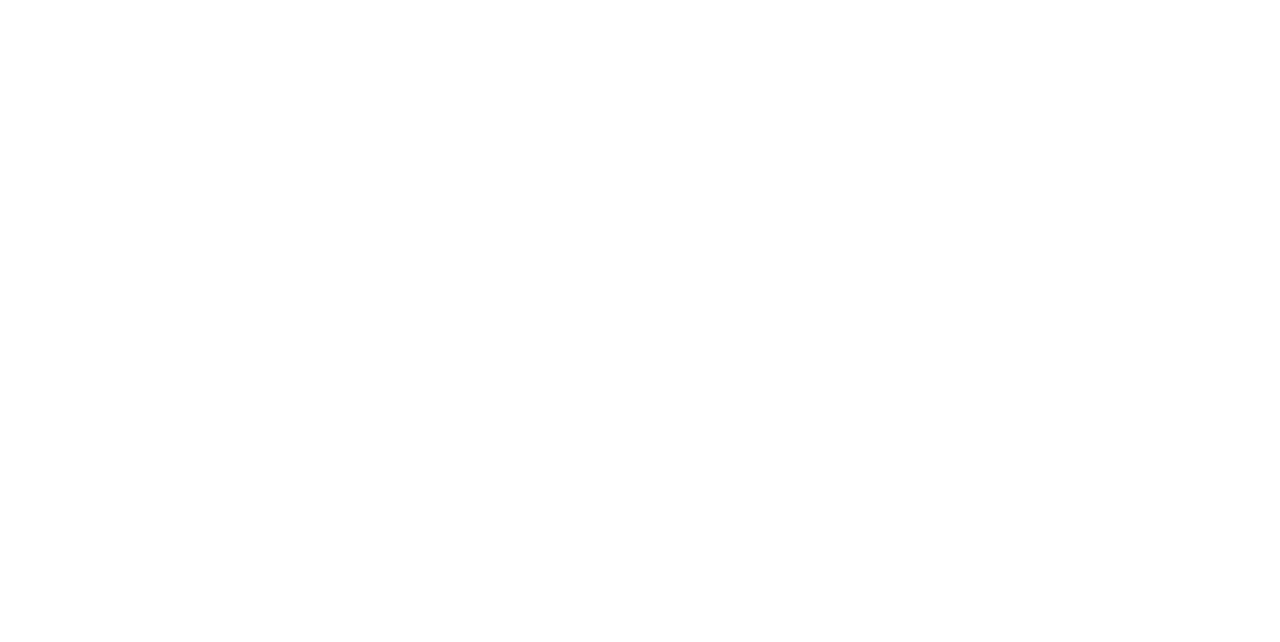
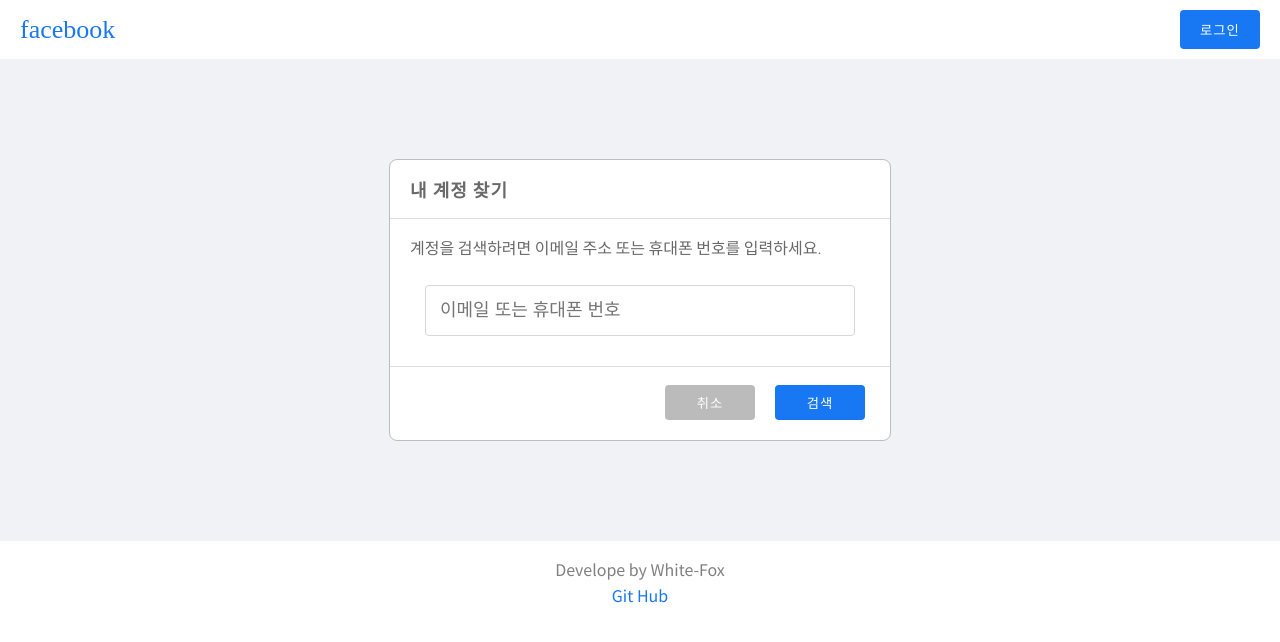
Before and after one commit to white-fox-git/Clone_FaceBook, a React (Vite) app in the folder Face Book/: page /identify in a window 1280 px wide. Before the commit this address had no page. Shown: the top 642 px of the page. Built offline with nearby package versions, Linux system fonts and the light colour scheme; a web font is replaced by a local one.

Commit message:
identify 페이지  UI 작업 완료

```diff
--- a/Face Book/src/css/component.module.css
+++ b/Face Book/src/css/component.module.css
@@ -6,7 +6,7 @@
 {
     text-align: center;
     padding-top: 20px;
-    font-family: var(--Nanum);
+    font-family: var(--Noto);
     color: gray;
 }
 
--- a/Face Book/src/css/default.css
+++ b/Face Book/src/css/default.css
@@ -1,4 +1,4 @@
-@import url('https://fonts.googleapis.com/css2?family=Nanum+Gothic:wght@400;700;800&display=swap');
+@import url('https://fonts.googleapis.com/css2?family=Noto+Sans+KR:wght@100;300;400;500;700;900&display=swap');
 
 @font-face {
     font-family: 'face';
@@ -9,5 +9,6 @@
 {
     --main-color : #1877F2;
     --hover-color: #176ddd;
-    --Nanum : 'Nanum Gothic';
+    --black-color: #696969;
+    --Noto : 'Noto Sans KR';
 }
--- /dev/null
+++ b/Face Book/src/css/identify.module.css
@@ -0,0 +1,176 @@
+@import url('./default.css');
+
+.header
+{
+    display: flex;
+    padding: 10px;
+    padding-left: 20px;
+    padding-right: 20px;
+    box-shadow: 0px 0px 1px 5px rgb(0, 0, 0);
+    justify-content: space-between;
+    align-items: center ;
+}
+
+.headerLogo
+{
+    font-family: 'face';
+    color: var(--main-color);
+    font-size: 26px;
+    -webkit-user-select:none;
+    -moz-user-select:none;
+    -ms-user-select:none;
+    user-select:none
+}
+
+.header button
+{
+    padding: 10px;
+    width: 80px;
+    border: 0;
+    border-radius: 4px;
+    background-color: var(--main-color);
+    color: white;
+    font-family: var(--Noto);
+    letter-spacing: 1px;
+    font-weight: 300;
+    cursor: pointer;
+    transition: 0.3s;
+}
+
+.header button:hover
+{
+    background-color: var(--hover-color);
+}
+
+.main
+{
+    padding-top: 100px;
+    background-color: #F0F2F5;
+    font-family: var(--Noto);
+    padding-bottom: 100px;
+}
+
+.formBox
+{
+    width: 90%;
+    min-width: 470px;
+    max-width: 500px;
+    padding-top: 20px;
+    padding-bottom: 20px;
+    background-color: white;
+    border: 1px solid rgb(189, 189, 189);
+    border-radius: 8px;
+    margin: 0 auto;
+}
+
+.formTitle
+{
+    margin-left: 20px;
+    margin-bottom: 20px;
+    font-weight: 600;
+    letter-spacing: 1px;
+    font-size: 18px;
+    color: var(--black-color);
+}
+
+.formBox hr
+{
+    border:0;
+    border-top: 1px solid rgb(223, 223, 223);
+}
+
+.input
+{
+    display: block;
+    padding: 14px;
+    font-size: 18px;
+    width: 80%;
+    border-radius: 4px;
+    border: 1px solid rgb(214, 214, 214);
+    margin: 10px auto;
+    margin-top: 30px;
+    margin-bottom: 30px;
+    color: gray;
+    font-weight: 300;
+}
+
+.input:focus
+{
+    outline: none;
+    border: 1px solid var(--main-color);
+}
+
+.formBox p
+{
+    margin: 20px;
+    font-weight: 300;
+    color: var(--black-color);
+}
+
+.buttonBox
+{
+    width: 90%;
+    margin: 0 auto;
+    display: flex;
+    justify-content: end;
+}
+
+.buttonBox button
+{
+    padding: 8px;
+    width: 90px;
+    margin-top: 10px;
+    margin-left: 20px;
+    cursor: pointer;
+    border: 0;
+    border-radius: 4px;
+    font-family: var(--Noto);
+    color: white;
+    background-color: var(--main-color);
+    transition: 0.3s;
+    letter-spacing: 1px;
+    font-weight: 300;
+}
+
+.buttonBox button:hover
+{
+    background-color: var(--hover-color);
+}
+
+.buttonBox button:first-child
+{
+    background-color: rgb(187, 187, 187);
+}
+
+.buttonBox button:first-child:hover
+{
+    background-color: rgb(145, 145, 145);
+}
+
+.verificationAlertBox
+{
+    margin: 20px;
+    padding: 14px;
+    background-color: #ffe0e0;
+    border: 1px solid #ff9c9c;
+    animation-name: fade;
+    animation-duration: 0.5s;
+}
+
+.verificationAlertBox p
+{
+    font-size: 14px;
+    margin: 0;
+    margin-top: 10px;
+}
+
+@keyframes fade
+{
+    from{
+        opacity: 0;
+    }
+
+    to{
+        opacity: 100;
+    }
+}
--- a/Face Book/src/css/login.module.css
+++ b/Face Book/src/css/login.module.css
@@ -26,7 +26,7 @@
     margin-top: 20px;
     line-height: 1.5em;
     font-size: 24px;
-    font-family: var(--Nanum);
+    font-family: var(--Noto);
     font-weight: 400;
 }
 
@@ -38,7 +38,6 @@
 .loginBox
 {
     width: 340px;
-    height: 300px;
     background-color: white;
     border: 1px solid rgb(189, 189, 189);
     border-radius: 8px;
@@ -54,6 +53,8 @@
     border-radius: 4px;
     border: 1px solid rgb(214, 214, 214);
     margin-bottom: 10px;
+    color: gray;
+    font-weight: 300;
 }
 
 .input:focus
@@ -70,8 +71,8 @@
     padding: 14px;
     font-size: 18px;
     background-color: var(--main-color);
-    font-family: var(--Nanum);
-    font-weight: 700;
+    font-family: var(--Noto);
+    font-weight: 500;
     color: white;
     letter-spacing: 2px;
     cursor: pointer;
@@ -107,8 +108,8 @@
     border-radius: 4px;
     background-color: #42B72A;
     color: white;
-    font-family: var(--Nanum);
-    font-weight: 700;
+    font-family: var(--Noto);
+    font-weight: 500;
     color: white;
     letter-spacing: 2px;
     font-size: 18px;
@@ -139,22 +140,6 @@
     color: var(--hover-color);
 }
 
-.footer
-{
-    text-align: center;
-    padding-top: 20px;
-    font-family: var(--Nanum);
-    color: gray;
-}
-
-.a
-{
-    display: block;
-    margin-top: 10px;
-    text-decoration: none;
-    color: var(--main-color);
-}
-
 @media screen and (min-width: 900px) {
     .main
     {
--- /dev/null
+++ b/Face Book/src/page/identify.tsx
@@ -0,0 +1,59 @@
+/** identify 비밀번호 찾기 페이지 */
+
+import Footer from '../component/footer';
+import style from '../css/identify.module.css';
+import { useState } from 'react';
+import { useNavigate } from 'react-router-dom';
+
+const Idenfify = () => {
+
+    let navigate = useNavigate();
+
+    /** 이메일 또는 전화번호를 입력받는 State */
+    const [id, setId] = useState<string | number | readonly string[] | undefined>('');
+    const [verificationAlert, setVerificationAlert] = useState<Boolean>(false);
+
+    /** 입력된 ID의 유효성 검증*/
+    const verification = () => {
+        if(id == '')
+        {
+            setVerificationAlert(true); // 경고창 생성
+            document.getElementById('input')?.focus(); // input 태그로 focus 이동
+            setTimeout(() => {setVerificationAlert(false)}, 4000); // 4초 후 경고창을 닫는다.
+        }
+    }
+
+    return (
+        <>
+            <header className={style.header}>
+                <h4 className={style.headerLogo}>facebook</h4>
+                <button onClick={() => navigate('/')}>로그인</button>
+            </header>
+            <main className={style.main}>
+                <div className={style.formBox}>
+                    <h4 className={style.formTitle}>내 계정 찾기</h4>
+                    <hr />
+                    {
+                        verificationAlert == true ?
+                        <div className={style.verificationAlertBox}>
+                            <h5>필드를 하나 이상 입력하세요.</h5>
+                            <p>회원님의 계정을 검색할 수 있도록 적어도 한 개의 필드를 입력하세요.</p>
+                        </div>
+                        :
+                        null
+                    }
+                    <p>계정을 검색하려면 이메일 주소 또는 휴대폰 번호를 입력하세요.</p>
+                    <input id="input" type="text" placeholder='이메일 또는 휴대폰 번호' className={style.input} value={id} onChange={(e) => setId(e.target.value)}/>
+                    <hr />
+                    <div className={style.buttonBox}>
+                        <button onClick={() => navigate('/')}>취소</button>
+                        <button onClick={() => verification()}>검색</button>
+                    </div>
+                </div>
+            </main>
+            <Footer />
+        </>
+    )
+}
+
+export default Idenfify;
--- a/Face Book/src/page/login.tsx
+++ b/Face Book/src/page/login.tsx
@@ -25,7 +25,7 @@
                         <input type="text" placeholder="이메일 및 전화번호" className={style.input} value={id} onChange={(e) => {setId(e.target.value)}}/>
                         <input type="password" placeholder="비밀번호" className={style.input} value={pwd} onChange={(e) => {setPwd(e.target.value)}}/>
                         <button className={style.loginBtn}>로그인</button>
-                        <Link to="" className={style.forgotPwd}>비밀번호를 잊으셨나요?</Link>
+                        <Link to="/identify" className={style.forgotPwd}>비밀번호를 잊으셨나요?</Link>
                         <hr />
                         <button className={style.newId}>새 계정 만들기</button>
                     </div>
--- a/Face Book/src/util/App.tsx
+++ b/Face Book/src/util/App.tsx
@@ -1,10 +1,12 @@
 import { Route, Routes } from "react-router-dom";
 import Login from "../page/login";
+import Idenfify from "../page/identify";
 
 const App = () => {
     return(
         <Routes>
             <Route path="/" element={<Login />}/>
+            <Route path="/identify" element={<Idenfify />} />
         </Routes>
     )
 }
```
